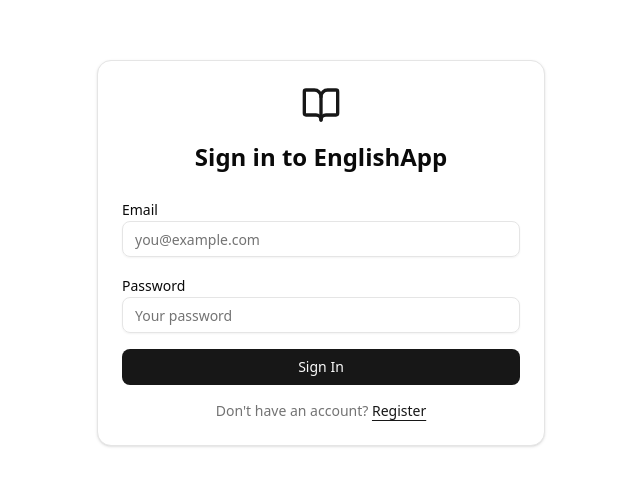
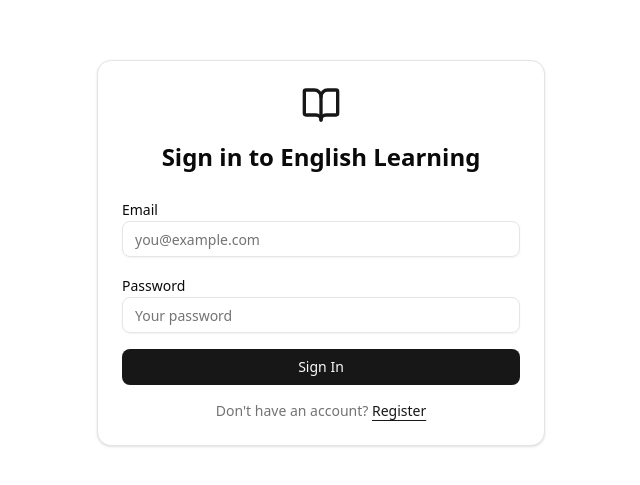
Before and after one commit to zhaochy1990/eng-learner, a Next.js app in the folder english-learning/: page /login in a window 1280 px wide. Shown: the part 171-656 px from the top of the page, without its empty margins (319-959 px from the left). Built offline with nearby package versions, Linux system fonts and the light colour scheme; no server answers.

Commit message:
chore(frontend): rename app from EnglishApp to English Learning (#36)
Co-authored-by: Claude Opus 4.6 (1M context) <noreply@anthropic.com>

```diff
--- a/english-learning/src/app/login/page.tsx
+++ b/english-learning/src/app/login/page.tsx
@@ -36,7 +36,7 @@ export default function LoginPage() {
           <div className="flex justify-center mb-2">
             <BookOpen className="h-10 w-10 text-primary" />
           </div>
-          <CardTitle className="text-2xl">Sign in to EnglishApp</CardTitle>
+          <CardTitle className="text-2xl">Sign in to English Learning</CardTitle>
         </CardHeader>
         <CardContent>
           <form onSubmit={handleSubmit} className="space-y-4">
--- a/english-learning/src/components/nav-bar.tsx
+++ b/english-learning/src/components/nav-bar.tsx
@@ -29,7 +29,7 @@ export function NavBar() {
       <div className="container mx-auto flex h-14 items-center px-4">
         <Link href="/" className="mr-8 flex items-center space-x-2">
           <BookOpen className="h-6 w-6 text-primary" />
-          <span className="font-bold text-lg">EnglishApp</span>
+          <span className="font-bold text-lg">English Learning</span>
         </Link>
         <nav className="flex items-center space-x-1">
           {navItems.map((item) => {
```
